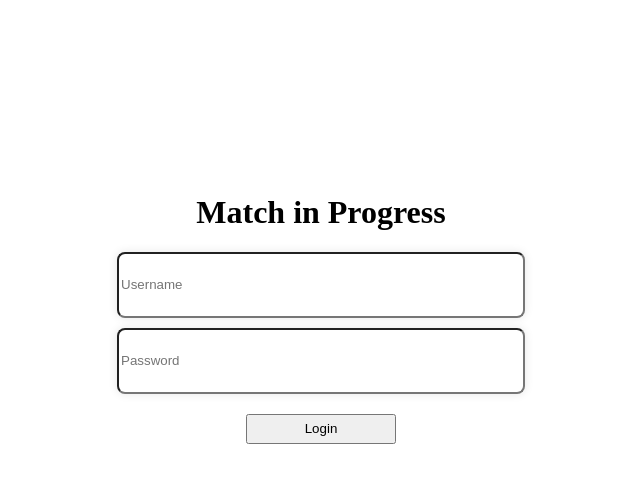
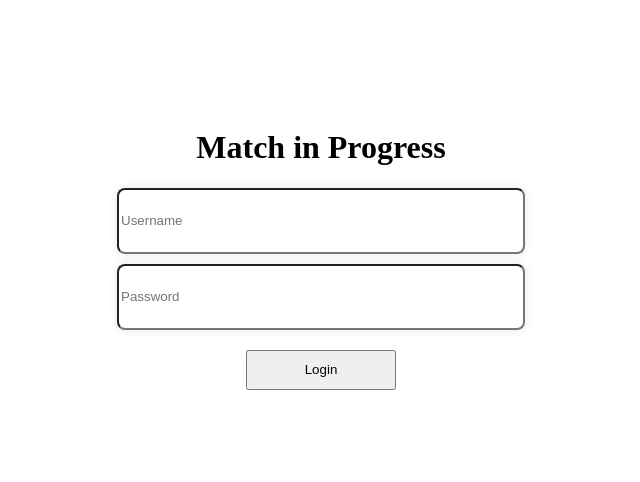
Before and after one commit to jschwab012/hackumassxi, a website: page src/client.html in a window 1280 px wide. Shown: the whole page, without its empty margins (319-959 px from the left). Drawn offline with Linux system fonts and the light colour scheme.

Commit message:
i forgor

```diff
--- a/src/design.css
+++ b/src/design.css
@@ -1,8 +1,4 @@
-body {
-    display: flex;
-    justify-content: center;
-    align-items: center;
-}
+
 
 h1 {
     text-align: center;
@@ -12,6 +8,7 @@ h1 {
     display: flex;
     flex-direction: column;
     align-items: center;
+    justify-content: center;
 }
 
 #nameinfo {
@@ -35,9 +32,10 @@ h1 {
     margin-top: 20px;
     display: flex;
     width: 150px;
-    height: 30px;
+    height: 40px;
+    cursor: pointer;
 }
 
 .header{
-    height: 600px;
+    height: 100px;
 }
--- a/src/main.js
+++ b/src/main.js
@@ -5,9 +5,9 @@ loginbutton.addEventListener("click", () => {
     const username = login.username.value;
     const pass = login.password.value;
 
-    if (username === "JOHNSMITH" && pass === "password") {
+    if (username === "JOHNSMITH" && pass === "test") {
+        window.location = (`https://www.google.com/`)
         alert("Success")
-        location.reload()
     } else {
         alert("Fail")
     }
```
Also changed, not shown: src/client.html (+0 -1 lines).
